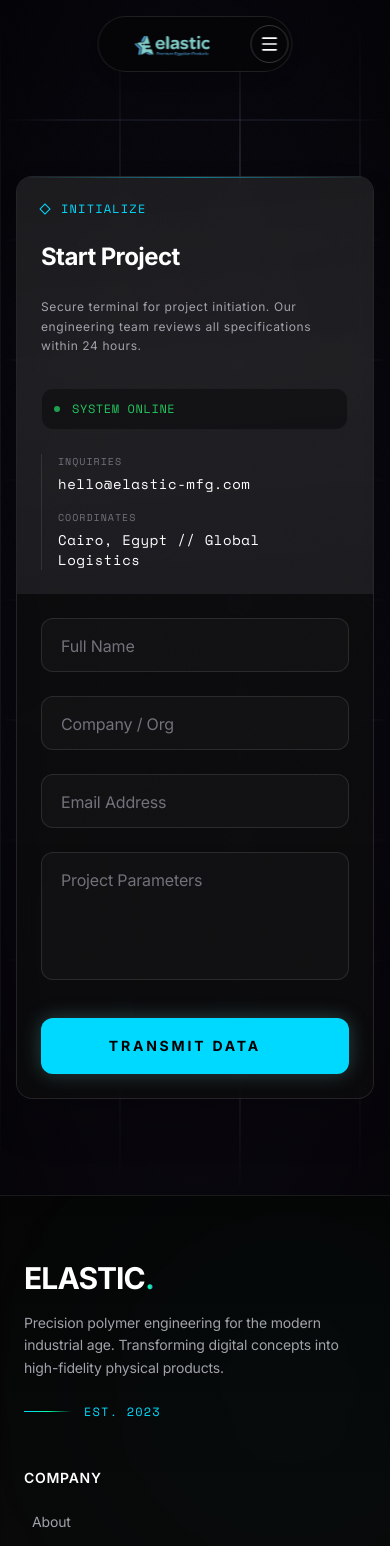
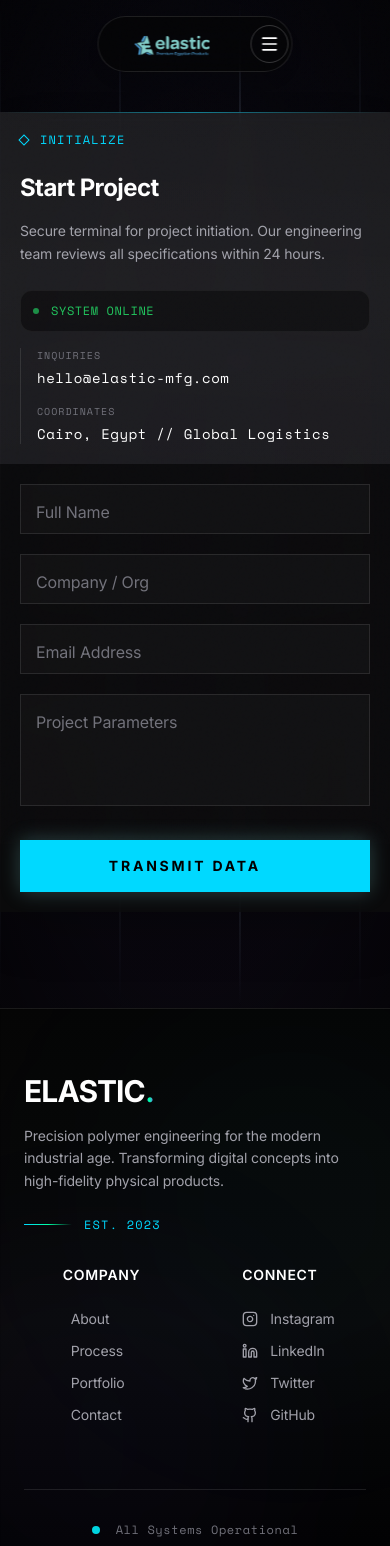
Before and after one commit to Shou1SHADY/elastic-mfg, a React (Vite) app: page /contact in a window 390 px wide. Shown: the top 1546 px of the page. Built offline with nearby package versions, Linux system fonts and the light colour scheme.

Commit message:
ui fixes important

```diff
--- a/src/components/About.tsx
+++ b/src/components/About.tsx
@@ -8,7 +8,7 @@
   const sectionRef = useRef<HTMLDivElement>(null);
 
   return (
-    <section id={SectionId.ABOUT} ref={sectionRef} className="pt-32 md:pt-32 pb-12 md:pb-20 bg-[#020617] relative overflow-hidden">
+    <section id={SectionId.ABOUT} ref={sectionRef} className="pt-32 md:pt-48 pb-12 md:pb-20 bg-[#020617] relative overflow-hidden">
       {/* Subtle neutral background texture */}
       <div className="absolute inset-0 bg-grid-pattern opacity-[0.03] pointer-events-none"></div>
 
@@ -17,9 +17,6 @@
         {/* Top banner: visual intro for About */}
 
 
-
-        {/* Inner panel: subtle slate above band */}
-        <div className="bg-[#0b1220] border border-white/10 rounded-3xl px-6 md:px-10 lg:px-12 py-10 md:py-14">
 
         {/* Header with Decorative Border */}
         <motion.div
@@ -51,8 +48,6 @@
 
         {/* Feature Cards Grid - Using New Component */}
         <AboutFeatures />
-
-        </div>
       </div>
 
       {/* Separator between main panel and secondary section */}
--- a/src/components/AboutFeatures.tsx
+++ b/src/components/AboutFeatures.tsx
@@ -74,7 +74,7 @@
                     whileHover={{ y: -8 }}
                 >
                     {/* Visual Background Section */}
-                    <div className={`relative h-40 overflow-hidden flex items-center justify-center
+                    <div className={`relative h-28 overflow-hidden flex items-center justify-center
                 ${idx === 0 ? 'bg-gradient-to-br from-elastic-accent/20 via-elastic-accent/5 to-transparent' : ''}
                 ${idx === 1 ? 'bg-gradient-to-br from-elastic-secondary/20 via-elastic-secondary/5 to-transparent' : ''}
                 ${idx === 2 ? 'bg-gradient-to-br from-elastic-highlight/20 via-elastic-highlight/5 to-transparent' : ''}`}>
@@ -84,21 +84,21 @@
                         <div className="absolute inset-0 bg-grid-pattern opacity-[0.05]" />
 
                         {/* Large Icon in Header */}
-                        <div className={`feature-icon relative w-20 h-20 rounded-2xl flex items-center justify-center
+                        <div className={`feature-icon relative w-16 h-16 rounded-xl flex items-center justify-center
                             transition-all duration-500 transform group-hover:scale-110 group-hover:rotate-3
                             ${idx === 0 ? 'text-elastic-accent bg-elastic-accent/10' : ''}
                             ${idx === 1 ? 'text-elastic-secondary bg-elastic-secondary/10' : ''}
                             ${idx === 2 ? 'text-elastic-highlight bg-elastic-highlight/10' : ''}
                         `}>
-                            <feature.icon strokeWidth={1.5} className="w-10 h-10" />
+                            <feature.icon strokeWidth={1.5} className="w-8 h-8" />
                         </div>
                     </div>
 
                     {/* Content Section */}
-                    <div className="p-8 pt-6 text-center">
+                    <div className="p-6 pt-5 text-center">
 
                         {/* Text Content */}
-                        <h3 className="text-xl text-white font-bold mb-3 group-hover:text-gradient transition-all duration-300">
+                        <h3 className="text-lg text-white font-bold mb-2.5 group-hover:text-gradient transition-all duration-300">
                             {feature.title}
                         </h3>
                         <p className="text-zinc-400 text-sm leading-relaxed group-hover:text-zinc-300 transition-colors duration-300">
--- a/src/components/AboutProcess.tsx
+++ b/src/components/AboutProcess.tsx
@@ -89,14 +89,14 @@
                             key={step.label}
                             initial={{ opacity: 0, y: 40, rotateX: -15 }}
                             whileInView={{ opacity: 1, y: 0, rotateX: 0 }}
-                            viewport={{ once: true, amount: 0.1 }}
+                            viewport={{ once: true, amount: 0.05 }}
                             transition={{ duration: 0.8, delay: idx * 0.15, ease: [0.23, 1, 0.32, 1] }}
                             whileHover={{ y: -8, scale: 1.02 }}
                             whileTap={{ scale: 0.98 }}
                             className="group relative h-full rounded-3xl border border-white/10 bg-black/40 overflow-hidden cursor-pointer"
                         >
                             {/* Image/Icon Section */}
-                            <div className={`relative h-40 bg-gradient-to-br ${step.gradient} overflow-hidden`}>
+                            <div className={`relative h-32 bg-gradient-to-br ${step.gradient} overflow-hidden`}>
                                 <div className="absolute inset-0 opacity-0 group-hover:opacity-100 transition-opacity duration-500 bg-gradient-to-br from-white/5 to-transparent" />
                                 <div className={`absolute inset-0 flex items-center justify-center text-${step.color} opacity-40 group-hover:opacity-60 transition-opacity duration-500`}>
                                     {step.icon}
@@ -107,12 +107,12 @@
                             </div>
 
                             {/* Content Section */}
-                            <div className="relative z-10 px-4 py-5 space-y-3">
+                            <div className="relative z-10 px-4 py-4 space-y-2.5">
                                 <div className="flex items-center justify-between text-xs font-mono uppercase tracking-[0.25em] text-zinc-500">
                                     <span>{step.label}</span>
                                     <span className={`w-1.5 h-1.5 rounded-full bg-${step.color} group-hover:shadow-glow`} />
                                 </div>
-                                <h4 className="text-sm md:text-base font-semibold text-white group-hover:text-gradient transition-all duration-300">{step.title}</h4>
+                                <h4 className="text-sm font-semibold text-white group-hover:text-gradient transition-all duration-300">{step.title}</h4>
                                 <p className="text-[11px] md:text-xs text-zinc-400 leading-relaxed group-hover:text-zinc-300 transition-colors duration-300">
                                     {step.body}
                                 </p>
--- a/src/components/Contact.tsx
+++ b/src/components/Contact.tsx
@@ -35,11 +35,11 @@
         <section id={SectionId.CONTACT} ref={sectionRef} className="py-24 relative overflow-hidden">
 
             {/* --- Content Container --- */}
-            <div className="max-w-[1200px] mx-auto px-4 md:px-6 lg:px-10 relative z-10">
-                <div className="grid grid-cols-1 lg:grid-cols-12 bg-zinc-900/30 backdrop-blur-md border border-white/10 rounded-2xl overflow-hidden shadow-2xl">
+            <div className="max-w-[1200px] mx-auto md:px-4 md:px-6 lg:px-10 relative z-10">
+                <div className="grid grid-cols-1 lg:grid-cols-12 bg-zinc-900/30 backdrop-blur-md md:border border-white/10 md:rounded-xl md:rounded-2xl overflow-hidden shadow-2xl">
 
                     {/* Left: Info Console */}
-                    <div className="lg:col-span-5 p-6 md:p-8 lg:p-12 bg-zinc-900/60 border-r border-white/5 flex flex-col justify-between relative overflow-hidden">
+                    <div className="lg:col-span-5 p-5 md:p-8 lg:p-12 bg-zinc-900/60 lg:border-r border-white/5 flex flex-col justify-between relative overflow-hidden">
                         {/* Top Shine Decoration */}
                         <div className="absolute top-0 left-0 w-full h-px bg-gradient-to-r from-transparent via-elastic-accent/50 to-transparent"></div>
 
@@ -48,13 +48,13 @@
                                 <div className="w-2 h-2 border border-elastic-accent rotate-45"></div>
                                 <span className="text-elastic-accent font-mono text-xs uppercase tracking-widest">Initialize</span>
                             </div>
-                            <h2 className="text-2xl sm:text-3xl md:text-4xl font-bold text-white tracking-tight mb-6">Start Project</h2>
-                            <p className="text-zinc-400 text-xs sm:text-sm leading-relaxed mb-8">
+                            <h2 className="text-2xl sm:text-3xl md:text-4xl font-bold text-white tracking-tight mb-4">Start Project</h2>
+                            <p className="text-zinc-400 text-sm sm:text-base leading-relaxed mb-6 md:mb-8">
                                 Secure terminal for project initiation. Our engineering team reviews all specifications within 24 hours.
                             </p>
                         </div>
 
-                        <div className="space-y-6 font-mono text-xs text-zinc-300 relative z-10">
+                        <div className="space-y-4 md:space-y-6 font-mono text-xs text-zinc-300 relative z-10">
                             <div className="flex items-center gap-3 p-3 bg-black/40 border border-white/5 rounded-xl">
                                 <div className="w-1.5 h-1.5 bg-green-500 rounded-full animate-pulse"></div>
                                 <span className="text-green-500 tracking-wider">SYSTEM ONLINE</span>
@@ -77,16 +77,16 @@
                     </div>
 
                     {/* Right: Input Terminal */}
-                    <div className="lg:col-span-7 p-6 md:p-8 lg:p-12 bg-[#0a0a0a]/60 relative">
-                        <form className="space-y-6" onSubmit={handleSubmit}>
+                    <div className="lg:col-span-7 p-5 md:p-8 lg:p-12 bg-[#0a0a0a]/60 relative">
+                        <form className="space-y-5 md:space-y-6" onSubmit={handleSubmit}>
 
-                            <div className="grid grid-cols-1 md:grid-cols-2 gap-6">
+                            <div className="grid grid-cols-1 sm:grid-cols-2 gap-5 md:gap-6">
                                 {/* Name Input */}
                                 <div className="relative group">
                                     <input
                                         type="text"
                                         id="name"
-                                        className="peer w-full bg-zinc-900/50 border border-white/10 rounded-xl px-5 py-4 text-sm text-white focus:border-elastic-secondary focus:ring-1 focus:ring-elastic-secondary focus:shadow-[0_0_20px_rgba(93,156,201,0.2)] outline-none transition-all placeholder-transparent"
+                                        className="peer w-full bg-zinc-900/50 border border-white/10 rounded-lg md:rounded-xl px-4 md:px-5 py-3.5 md:py-4 text-sm text-white focus:border-elastic-secondary focus:ring-1 focus:ring-elastic-secondary focus:shadow-[0_0_20px_rgba(93,156,201,0.2)] outline-none transition-all placeholder-transparent"
                                         placeholder="Name"
                                         value={formData.name}
                                         onChange={e => setFormData({ ...formData, name: e.target.value })}
@@ -94,7 +94,7 @@
                                     />
                                     <label
                                         htmlFor="name"
-                                        className="absolute left-5 top-4 text-zinc-500 text-xs transition-all
+                                        className="absolute left-4 md:left-5 top-3.5 md:top-4 text-zinc-500 text-xs transition-all
                                 peer-placeholder-shown:text-base peer-placeholder-shown:text-zinc-500 peer-placeholder-shown:top-4
                                 peer-focus:-top-3 peer-focus:text-[10px] peer-focus:text-elastic-secondary peer-focus:uppercase peer-focus:tracking-wider peer-focus:bg-[#0a0a0a] peer-focus:px-1
                                 pointer-events-none
@@ -109,7 +109,7 @@
                                     <input
                                         type="text"
                                         id="company"
-                                        className="peer w-full bg-zinc-900/50 border border-white/10 rounded-xl px-5 py-4 text-sm text-white focus:border-elastic-secondary focus:ring-1 focus:ring-elastic-secondary focus:shadow-[0_0_20px_rgba(93,156,201,0.2)] outline-none transition-all placeholder-transparent"
+                                        className="peer w-full bg-zinc-900/50 border border-white/10 rounded-lg md:rounded-xl px-4 md:px-5 py-3.5 md:py-4 text-sm text-white focus:border-elastic-secondary focus:ring-1 focus:ring-elastic-secondary focus:shadow-[0_0_20px_rgba(93,156,201,0.2)] outline-none transition-all placeholder-transparent"
                                         placeholder="Company"
                                         value={formData.company}
                                         onChange={e => setFormData({ ...formData, company: e.target.value })}
@@ -117,7 +117,7 @@
                                     />
                                     <label
                                         htmlFor="company"
-                                        className="absolute left-5 top-4 text-zinc-500 text-xs transition-all
+                                        className="absolute left-4 md:left-5 top-3.5 md:top-4 text-zinc-500 text-xs transition-all
                                 peer-placeholder-shown:text-base peer-placeholder-shown:text-zinc-500 peer-placeholder-shown:top-4
                                 peer-focus:-top-3 peer-focus:text-[10px] peer-focus:text-elastic-secondary peer-focus:uppercase peer-focus:tracking-wider peer-focus:bg-[#0a0a0a] peer-focus:px-1
                                 pointer-events-none
@@ -133,7 +133,7 @@
                                 <input
                                     type="email"
                                     id="email"
-                                    className="peer w-full bg-zinc-900/50 border border-white/10 rounded-xl px-5 py-4 text-sm text-white focus:border-elastic-secondary focus:ring-1 focus:ring-elastic-secondary focus:shadow-[0_0_20px_rgba(93,156,201,0.2)] outline-none transition-all placeholder-transparent"
+                                    className="peer w-full bg-zinc-900/50 border border-white/10 rounded-lg md:rounded-xl px-4 md:px-5 py-3.5 md:py-4 text-sm text-white focus:border-elastic-secondary focus:ring-1 focus:ring-elastic-secondary focus:shadow-[0_0_20px_rgba(93,156,201,0.2)] outline-none transition-all placeholder-transparent"
                                     placeholder="Email"
                                     value={formData.email}
                                     onChange={e => setFormData({ ...formData, email: e.target.value })}
@@ -141,7 +141,7 @@
                                 />
                                 <label
                                     htmlFor="email"
-                                    className="absolute left-5 top-4 text-zinc-500 text-xs transition-all
+                                    className="absolute left-4 md:left-5 top-3.5 md:top-4 text-zinc-500 text-xs transition-all
                                 peer-placeholder-shown:text-base peer-placeholder-shown:text-zinc-500 peer-placeholder-shown:top-4
                                 peer-focus:-top-3 peer-focus:text-[10px] peer-focus:text-elastic-secondary peer-focus:uppercase peer-focus:tracking-wider peer-focus:bg-[#0a0a0a] peer-focus:px-1
                                 pointer-events-none
@@ -155,7 +155,7 @@
                             <div className="relative group">
                                 <textarea
                                     id="details"
-                                    className="peer w-full bg-zinc-900/50 border border-white/10 rounded-xl px-5 py-4 text-sm text-white focus:border-elastic-secondary focus:ring-1 focus:ring-elastic-secondary focus:shadow-[0_0_20px_rgba(93,156,201,0.2)] outline-none transition-all placeholder-transparent h-32 resize-none"
+                                    className="peer w-full bg-zinc-900/50 border border-white/10 rounded-lg md:rounded-xl px-4 md:px-5 py-3.5 md:py-4 text-sm text-white focus:border-elastic-secondary focus:ring-1 focus:ring-elastic-secondary focus:shadow-[0_0_20px_rgba(93,156,201,0.2)] outline-none transition-all placeholder-transparent h-28 md:h-32 resize-none"
                                     placeholder="Details"
                                     value={formData.details}
                                     onChange={e => setFormData({ ...formData, details: e.target.value })}
@@ -163,7 +163,7 @@
                                 ></textarea>
                                 <label
                                     htmlFor="details"
-                                    className="absolute left-5 top-4 text-zinc-500 text-xs transition-all
+                                    className="absolute left-4 md:left-5 top-3.5 md:top-4 text-zinc-500 text-xs transition-all
                                 peer-placeholder-shown:text-base peer-placeholder-shown:text-zinc-500 peer-placeholder-shown:top-4
                                 peer-focus:-top-3 peer-focus:text-[10px] peer-focus:text-elastic-secondary peer-focus:uppercase peer-focus:tracking-wider peer-focus:bg-[#0a0a0a] peer-focus:px-1
                                 pointer-events-none
@@ -177,7 +177,7 @@
                                 <button
                                     type="submit"
                                     disabled={formState !== 'idle'}
-                                    className={`w-full py-4 font-bold text-sm uppercase tracking-[0.2em] rounded-xl shadow-[0_0_20px_rgba(114,200,194,0.3)] transition-all duration-300 ease-out transform relative overflow-hidden group
+                                    className={`w-full py-3.5 md:py-4 font-bold text-sm uppercase tracking-[0.2em] rounded-lg md:rounded-xl shadow-[0_0_20px_rgba(114,200,194,0.3)] transition-all duration-300 ease-out transform relative overflow-hidden group
                                         ${formState === 'idle' ? 'bg-elastic-accent text-black hover:bg-white hover:shadow-[0_0_30px_rgba(114,200,194,0.6)] hover:scale-105 active:scale-95' : ''}
                                         ${formState === 'processing' ? 'bg-zinc-800 text-zinc-400 cursor-wait' : ''}
                                         ${formState === 'success' ? 'bg-green-500 text-black shadow-[0_0_30px_rgba(34,197,94,0.6)]' : ''}
--- a/src/components/Footer.tsx
+++ b/src/components/Footer.tsx
@@ -35,10 +35,10 @@
          <div className="max-w-6xl mx-auto px-6 md:px-12 py-16 md:py-20 relative z-10">
 
             {/* Main Footer Content */}
-            <div className="grid grid-cols-1 md:grid-cols-2 lg:grid-cols-4 gap-12 mb-16">
+            <div className="grid grid-cols-2 lg:grid-cols-4 gap-8 sm:gap-12 mb-16 justify-items-center lg:justify-items-start">
 
                {/* Brand Section */}
-               <div className="lg:col-span-2">
+               <div className="col-span-2">
                   <motion.div
                      initial={{ opacity: 0, y: 20 }}
                      whileInView={{ opacity: 1, y: 0 }}
--- a/src/components/Portfolio.tsx
+++ b/src/components/Portfolio.tsx
@@ -169,20 +169,20 @@
       {/* Main content above grid */}
       <section
         id={SectionId.PORTFOLIO}
-        className="relative z-10 max-w-7xl mx-auto px-4 md:px-6 lg:px-8 py-12 md:py-16 pt-40 md:pt-32
+        className="relative z-10 max-w-7xl mx-auto px-4 md:px-6 lg:px-8 py-12 md:py-16 pt-24 md:pt-32
         "
       >
         {/* Image + Text Showcase Section */}
         <motion.div
           initial={{ opacity: 0, y: 30 }}
           whileInView={{ opacity: 1, y: 0 }}
-          viewport={{ once: true, amount: 0.4 }}
+          viewport={{ once: true, amount: 0.2 }}
           transition={{ duration: 0.7, ease: 'easeOut' }}
           className="mb-12 rounded-3xl overflow-hidden border border-white/10 bg-black/10 backdrop-blur-sm"
         >
           <div className="grid grid-cols-1 lg:grid-cols-2">
             {/* Image side */}
-            <div className="relative aspect-[4/3] lg:aspect-square overflow-hidden">
+            <div className="relative aspect-[4/3] lg:aspect-[3/2] overflow-hidden">
               <img
                 src="/images/collection.jpg"
                 alt="Manufacturing precision"
@@ -285,7 +285,7 @@
             </div>
 
             {/* Portfolio Grid */}
-            <div className="grid grid-cols-1 sm:grid-cols-2 lg:grid-cols-3 gap-6">
+            <div className="grid grid-cols-2 sm:grid-cols-2 lg:grid-cols-3 gap-6">
               <AnimatePresence>
                 {filteredProducts.map((product, index) => (
                   <TiltCard
--- a/src/components/Process.tsx
+++ b/src/components/Process.tsx
@@ -39,10 +39,9 @@
       {/* Top banner: visual intro for Process */}
       <motion.div
         initial={{ opacity: 0, y: 24 }}
-        whileInView={{ opacity: 1, y: 0 }}
-        viewport={{ once: true, amount: 0.5 }}
+        animate={{ opacity: 1, y: 0 }}
         transition={{ duration: 0.7, ease: 'easeOut' }}
-        className="mb-10 md:mb-12 rounded-3xl overflow-hidden border border-white/10 bg-gradient-to-br from-[#020617] via-[#030b1a] to-[#020617] px-6 md:px-10 lg:px-12 py-12 md:py-16 text-center"
+        className="mb-10 md:mb-12  overflow-hidden border border-white/10 bg-gradient-to-br from-[#020617] via-[#030b1a] to-[#020617] px-6 md:px-10 lg:px-12 py-12 md:py-16 text-center"
       >
         <div className="flex flex-col items-center space-y-4 md:space-y-6 max-w-4xl mx-auto">
           <div className="flex items-center gap-3 text-[11px] font-mono uppercase tracking-[0.3em] text-elastic-accent/80">
@@ -69,8 +68,8 @@
         {/* Header with Top Border Accent */}
         <motion.div
           initial={{ opacity: 0, y: 20 }}
-          whileInView={{ opacity: 1, y: 0 }}
-          viewport={{ once: true }}
+          animate={{ opacity: 1, y: 0 }}
+          transition={{ duration: 0.6 }}
           className="mb-12 relative"
         >
           {/* Top accent bar */}
--- a/src/pages/Contact.tsx
+++ b/src/pages/Contact.tsx
@@ -183,7 +183,7 @@
             animate={{ opacity: 1, y: 0 }}
             exit={{ opacity: 0 }}
             transition={{ duration: 0.6 }}
-            className="pt-20 relative min-h-screen"
+            className="pt-4 relative min-h-screen"
         >
             {/* Terminal Grid Background */}
             <TerminalGrid
```
Lines whose indentation alone changed are shown as unchanged.
